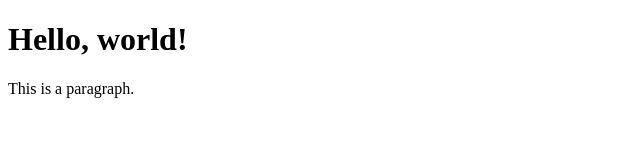
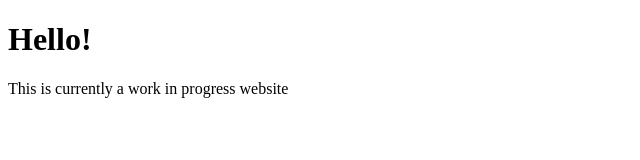
Before and after one commit to PineappleLang/pineapple, a plain HTML site: page docs/index.html in a window 1280 px wide. Shown: the whole page, without its empty margins (0-640 px from the left). Drawn offline with Linux system fonts and the light colour scheme.

Commit message:
i think i know docs now?

```diff
--- a/docs/index.html
+++ b/docs/index.html
@@ -6,7 +6,7 @@
   <title>My Page</title>
 </head>
 <body>
-  <h1>Hello, world!</h1>
-  <p>This is a paragraph.</p>
+  <h1>Hello!</h1>
+  <p>This is currently a work in progress website</p>
 </body>
 </html>
```
